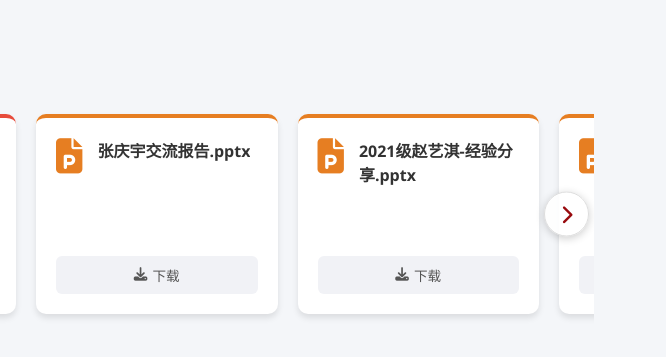
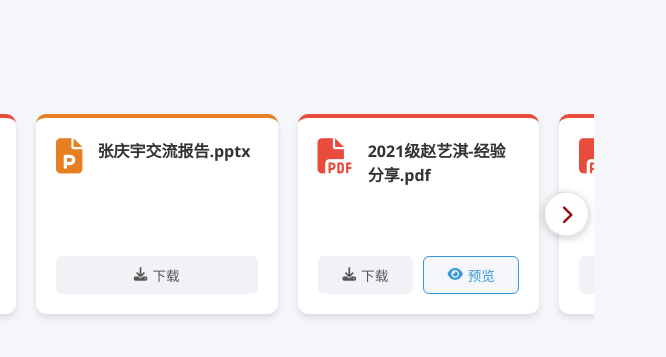
Before and after one commit to tangran0406-wq/Big-Data-Analytics-Practice-Final-Project, a website: page shareExp/redirect.html in a window 1280 px wide. Shown: the part 557-914 px from the top of the page, 614-1280 px from the left. Drawn offline with Linux system fonts and the light colour scheme.

Commit message:
Update redirect.html

```diff
--- a/shareExp/redirect.html
+++ b/shareExp/redirect.html
@@ -345,8 +345,8 @@
                 { name: "服务器连接与BERT环境配置.pdf", type: "pdf" },
                 { name: "Github操作指南.pdf", type: "pdf" },
                 { name: "张庆宇交流报告.pptx", type: "pptx" },
-                { name: "2021级赵艺淇-经验分享.pptx", type: "pptx" },
-                { name: "2021级敖宇轩邹旭东-经验分享.pptx", type: "pptx" },
+                { name: "2021级赵艺淇-经验分享.pdf", type: "pdf" },
+                { name: "2021级敖宇轩邹旭东-经验分享.pdf", type: "pdf" },
                 { name: "实验报告模版.docx", type: "docx" },
                 { name: "How2PrepareSlides.docx", type: "docx" }
             ]
@@ -483,4 +483,5 @@
         init();
     </script>
 </body>
+
 </html>
```
